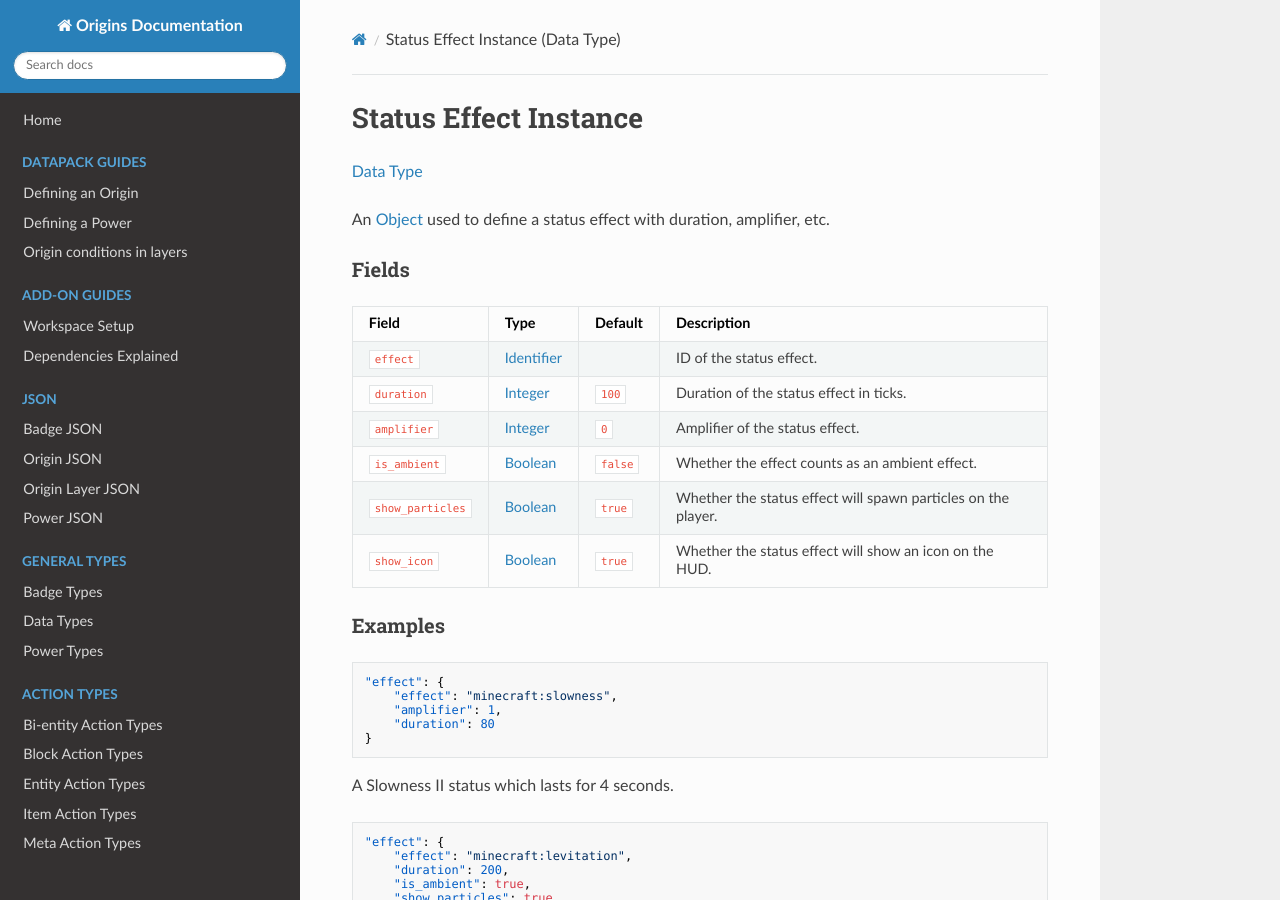
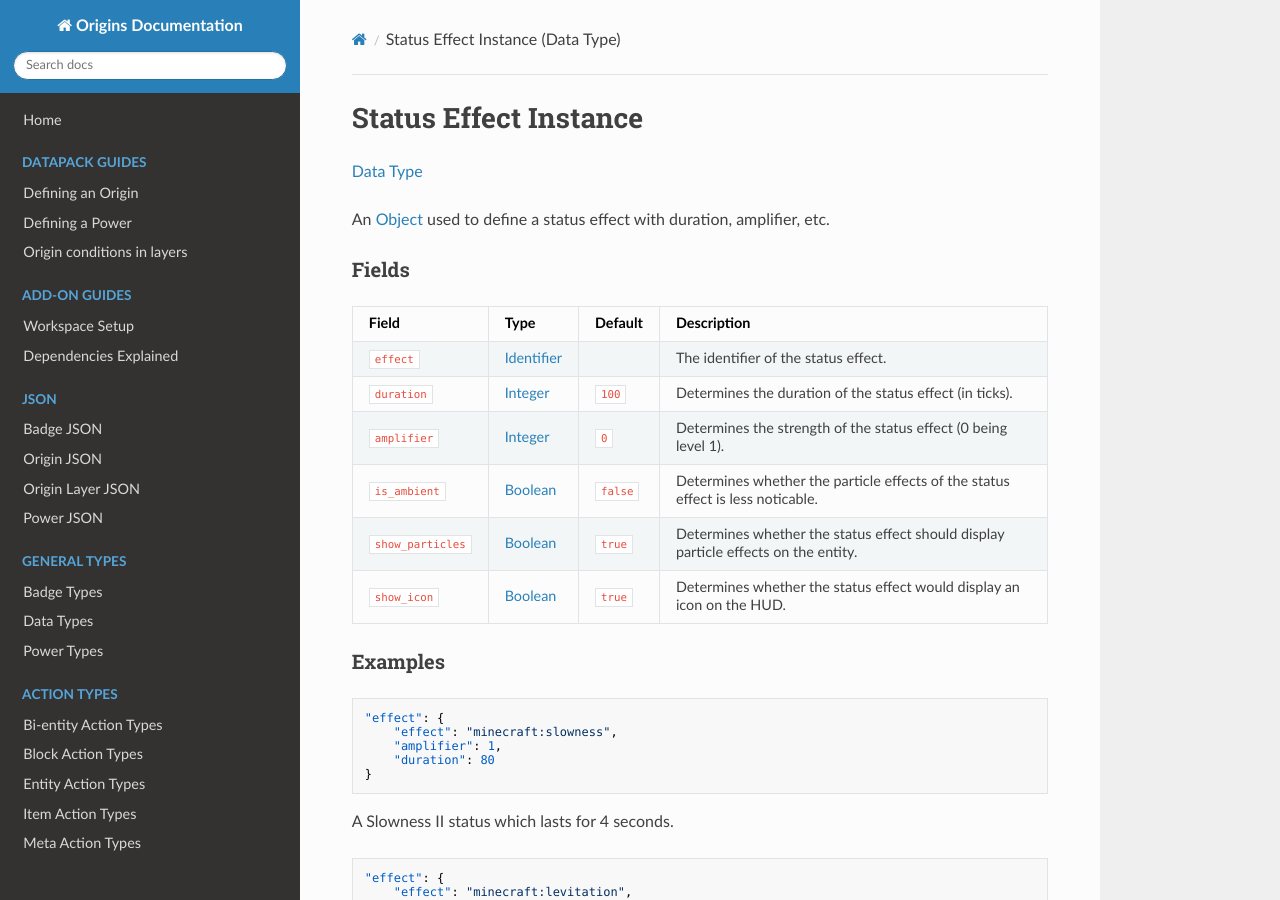
Before and after one commit to apace100/origins-docs, an MkDocs documentation site: the page built from docs/types/data_types/status_effect_instance.md, in a window 1280 px wide and 900 px high. Built offline with MkDocs 1.6.1, drawn with Linux system fonts in a browser that asks for light colours; nearby versions of some CDN libraries.

Commit message:
Updated `status_effect_instance.md` (Data Type) Changed the descriptions of the fields

```diff
--- a/docs/types/data_types/status_effect_instance.md
+++ b/docs/types/data_types/status_effect_instance.md
@@ -14,12 +14,12 @@ An [Object](object.md) used to define a status effect with duration, amplifier,
 
 Field  | Type | Default | Description
 -------|-----|---------------|-------------
-`effect` | [Identifier](identifier.md) | | ID of the status effect.
-`duration` | [Integer](integer.md) | `100` | Duration of the status effect in ticks.
-`amplifier` | [Integer](integer.md) | `0` | Amplifier of the status effect.
-`is_ambient` | [Boolean](boolean.md) | `false` | Whether the effect counts as an ambient effect.
-`show_particles` | [Boolean](boolean.md) | `true` | Whether the status effect will spawn particles on the player.
-`show_icon` | [Boolean](boolean.md) | `true` | Whether the status effect will show an icon on the HUD.
+`effect` | [Identifier](identifier.md) | | The identifier of the status effect.
+`duration` | [Integer](integer.md) | `100` | Determines the duration of the status effect (in ticks).
+`amplifier` | [Integer](integer.md) | `0` | Determines the strength of the status effect (0 being level 1).
+`is_ambient` | [Boolean](boolean.md) | `false` | Determines whether the particle effects of the status effect is less noticable.
+`show_particles` | [Boolean](boolean.md) | `true` | Determines whether the status effect should display particle effects on the entity.
+`show_icon` | [Boolean](boolean.md) | `true` | Determines whether the status effect would display an icon on the HUD.
 
 
 ### Examples
```
